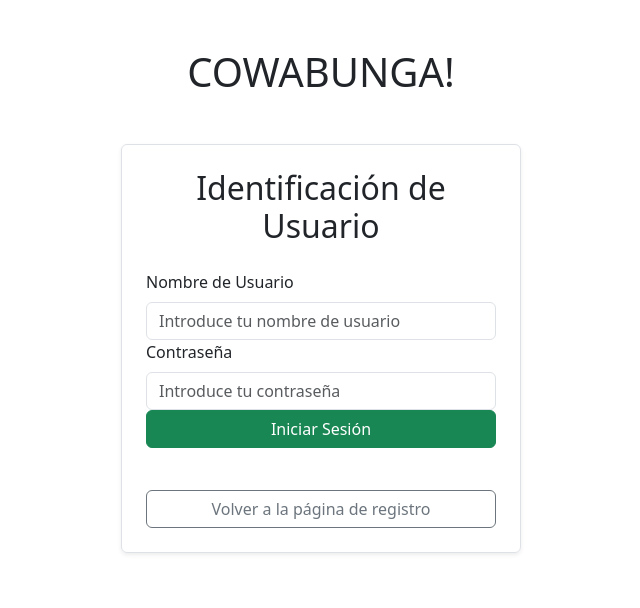
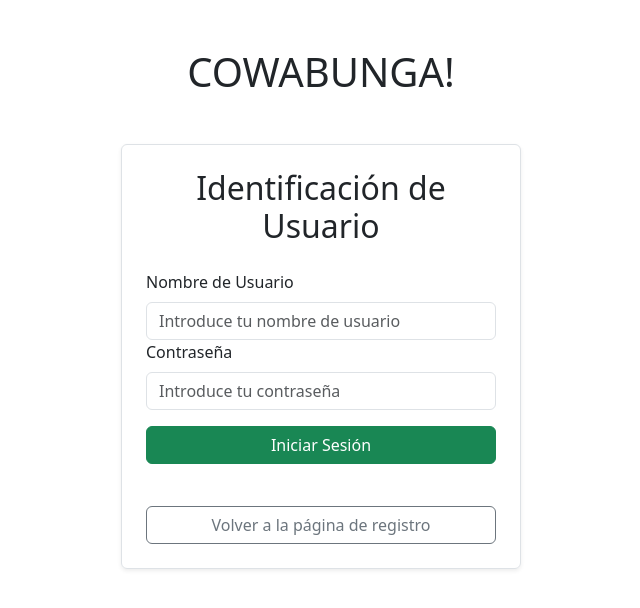
Before and after one commit to DanielGuillen88/Michelangelo, a React (Vite) app in the folder APP/: page /login in a window 1280 px wide. Shown: the top 608 px of the page, without its empty margins (319-959 px from the left). Built offline with nearby package versions, Linux system fonts and the light colour scheme.

Commit message:
añadido estilos css en LoginUser / add css styles on LoginUser

```diff
--- a/APP/src/pages/LoginUser.jsx
+++ b/APP/src/pages/LoginUser.jsx
@@ -32,7 +32,7 @@ export default function LoginUser() {
                 value={password} setValue={setPassword}
             />
             {/* Botón de Envío */}
-            <Button variant="success" type="submit" className="w-100">Iniciar Sesión</Button>
+            <Button variant="success" type="submit" className="w-100 mt-3">Iniciar Sesión</Button>
 
           </Form>
         {/* Componente Alert para mostrar mensajes al usuario */}
```
